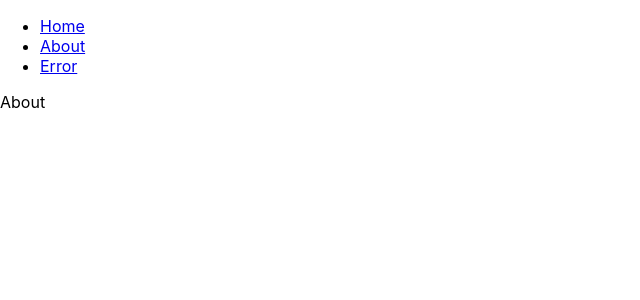
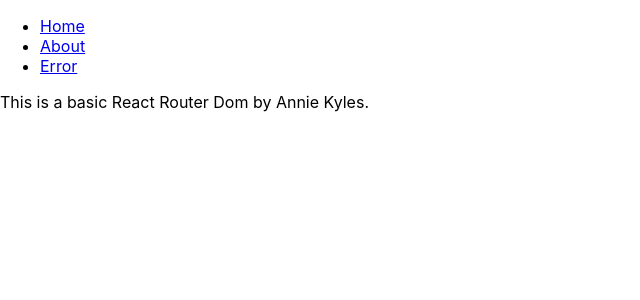
Before and after one commit to thisisannie/react-router-dom, a React (Create React App) app: page /about in a window 1280 px wide. Shown: the top 300 px of the page, without its empty margins (0-640 px from the left). Built offline with nearby package versions, Linux system fonts and the light colour scheme.

Commit message:
Changed text.

```diff
--- a/src/react_router/About.js
+++ b/src/react_router/About.js
@@ -3,7 +3,7 @@ import React from 'react'
 const About = () => {
     return (
         <div>
-            About
+            This is a basic React Router Dom by Annie Kyles.
         </div>
     )
 }
--- a/src/react_router/Error.js
+++ b/src/react_router/Error.js
@@ -3,7 +3,7 @@ import React from 'react'
 const Error = () => {
     return (
         <div>
-            Error page
+            404: Not found. The resource requested could not be found on this server.
         </div>
     )
 }
--- a/src/react_router/Home.js
+++ b/src/react_router/Home.js
@@ -3,7 +3,7 @@ import React from 'react'
 const Home = () => {
     return (
         <div>
-            Hello Jayden!
+            Hello World!
         </div>
     )
 }
```
